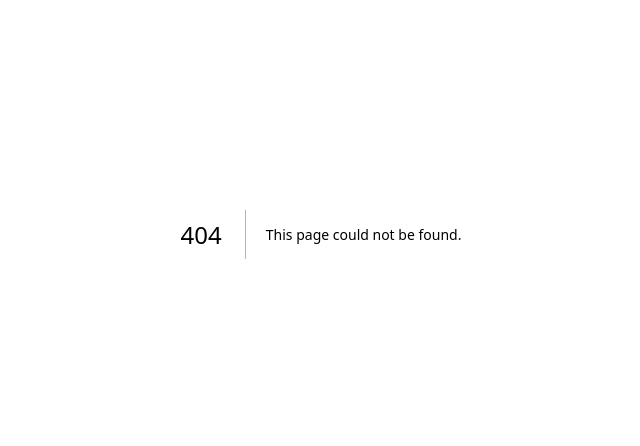
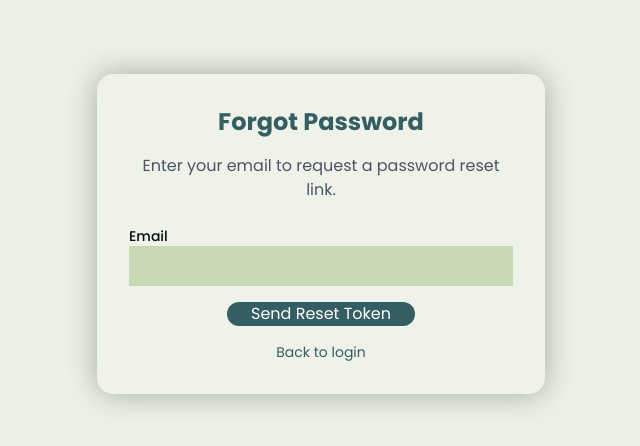
Before and after one commit to viviangichuregithub/Eco-Collect.ke, a Next.js app in the folder frontend/: page /forgot-password in a window 1280 px wide. Before the commit this address had no page. Shown: the part 166-612 px from the top of the page, without its empty margins (319-959 px from the left). Built offline with nearby package versions, Linux system fonts and the light colour scheme.

Commit message:
Add Forgot Password page with form validation and password reset functionality

```diff
--- /dev/null
+++ b/frontend/src/app/forgot-password/page.js
@@ -0,0 +1,95 @@
+"use client";
+
+import React, { useState } from "react";
+import { Formik, Form, Field, ErrorMessage } from "formik";
+import * as Yup from "yup";
+import { motion } from "framer-motion";
+import { useRouter } from "next/navigation";
+import { userApi } from "../../lib/user";
+
+const ForgotPasswordPage = () => {
+  const router = useRouter();
+  const [message, setMessage] = useState("");
+  const [error, setError] = useState("");
+
+  const schema = Yup.object({
+    email: Yup.string().email("Invalid email").required("Required"),
+  });
+
+  const handleSubmit = async (values, { setSubmitting }) => {
+    setMessage("");
+    setError("");
+    try {
+      const res = await userApi.requestPasswordReset(values.email);
+      setMessage("Reset token generated successfully!");
+      console.log("Reset token (for dev):", res.token);
+      // For production, user would receive token via email.
+      router.push(`/reset-password?token=${res.token}`);
+    } catch (err) {
+      setError(err.message || "Something went wrong");
+    } finally {
+      setSubmitting(false);
+    }
+  };
+
+  return (
+    <div className="flex h-screen items-center justify-center bg-[#ECF1E6]">
+      <motion.div
+        initial={{ opacity: 0, y: -30 }}
+        animate={{ opacity: 1, y: 0 }}
+        className="w-full max-w-md  bg-white/10 shadow-[0_0_30px_rgba(0,0,0,0.3)] rounded-2xl p-8"
+      >
+        <h1 className="text-2xl font-bold text-center text-[#355E62] mb-4">
+          Forgot Password
+        </h1>
+        <p className="text-center text-gray-600 mb-6">
+          Enter your email to request a password reset link.
+        </p>
+
+        {message && <div className="text-green-600 text-center mb-4">{message}</div>}
+        {error && <div className="text-red-500 text-center mb-4">{error}</div>}
+
+        <Formik
+          initialValues={{ email: "" }}
+          validationSchema={schema}
+          onSubmit={handleSubmit}
+        >
+          {({ isSubmitting }) => (
+            <Form className="space-y-4">
+              <div>
+                <label className="block text-sm font-medium text-[#070D0D]">Email</label>
+                <Field
+                  type="email"
+                  name="email"
+                  className="w-full p-2 bg-[#C8D8B4] "
+                />
+                <ErrorMessage
+                  name="email"
+                  component="div"
+                  className="text-red-500 text-sm"
+                />
+              </div>
+
+              <button
+                type="submit"
+                disabled={isSubmitting}
+                className="mx-auto block bg-[#355E62] text-white px-6  rounded-full hover:bg-[#2c4b4f] transition-all duration-300"
+              >
+                {isSubmitting ? "Sending..." : "Send Reset Token"}
+              </button>
+
+              <p
+                className="text-sm text-[#355E62] text-center mt-2 cursor-pointer hover:underline"
+                onClick={() => router.push("/auth")}
+              >
+                Back to login
+              </p>
+            </Form>
+          )}
+        </Formik>
+      </motion.div>
+    </div>
+  );
+};
+
+export default ForgotPasswordPage;
```
